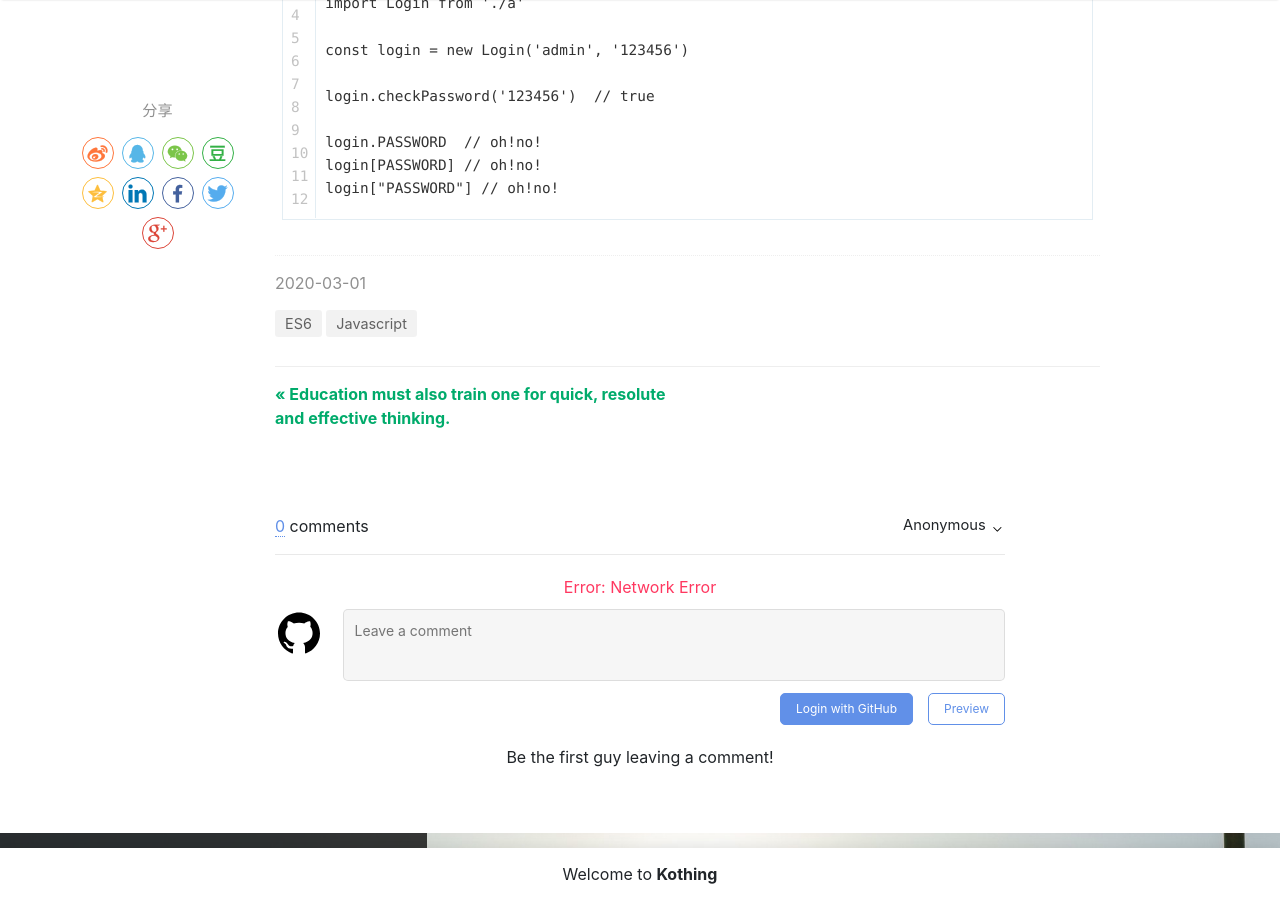
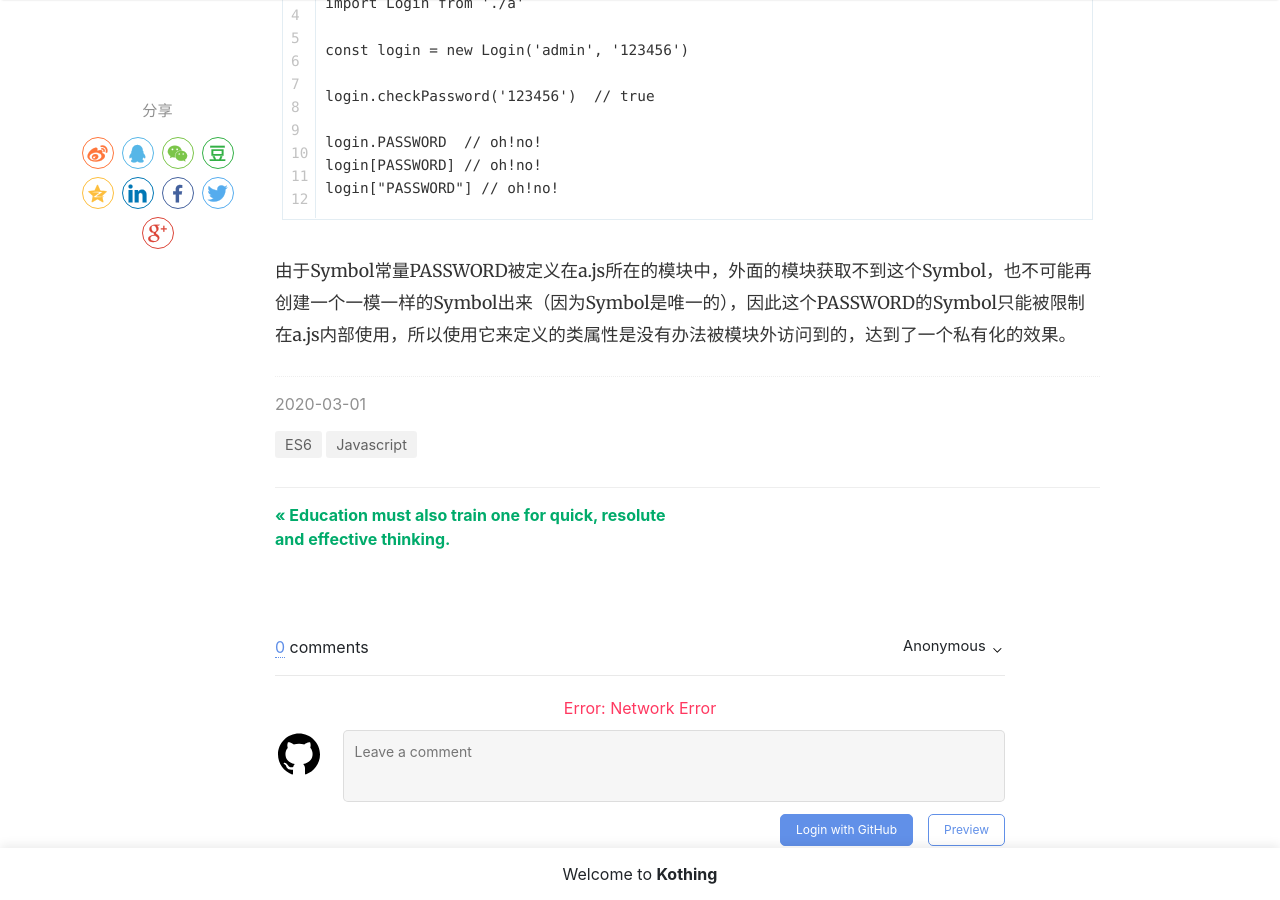
Before and after one commit to kothing/kothing.github.io, a Jekyll site: the page built from _posts/2020-03-01-es6-symbol.md, in a window 1280 px wide and 900 px high, scrolled down 5322 px. Built offline with Jekyll 4.4.1, drawn with Linux system fonts in a browser that asks for light colours; nearby versions of some CDN libraries; comment, search, counter and statistics services are not loaded; some of the changed lines change nothing that is shown.

Commit message:
Update 2020-03-01-es6-symbol.md

````diff
--- a/_posts/2020-03-01-es6-symbol.md
+++ b/_posts/2020-03-01-es6-symbol.md
@@ -74,7 +74,7 @@ obj[PROP_AGE] // 18
 随之而来的是另一个非常值得注意的问题：就是当使用了Symbol作为对象的属性key后，在对该对象进行key的枚举时，会有什么不同？在实际应用中，我们经常会需要使用`Object.keys()`或者`for...in`来枚举对象的属性名，那在这方面，Symbol类型的key表现的会有什么不同之处呢？来看以下示例代码：
 ```js
 let obj = {
-   [Symbol('name')]: '一斤代码',
+   [Symbol('name')]: 'kothing代码',
    age: 18,
    title: 'Engineer'
 }
@@ -174,3 +174,5 @@ login.PASSWORD  // oh!no!
 login[PASSWORD] // oh!no!
 login["PASSWORD"] // oh!no!
 ```
+
+由于Symbol常量PASSWORD被定义在a.js所在的模块中，外面的模块获取不到这个Symbol，也不可能再创建一个一模一样的Symbol出来（因为Symbol是唯一的），因此这个PASSWORD的Symbol只能被限制在a.js内部使用，所以使用它来定义的类属性是没有办法被模块外访问到的，达到了一个私有化的效果。
````
